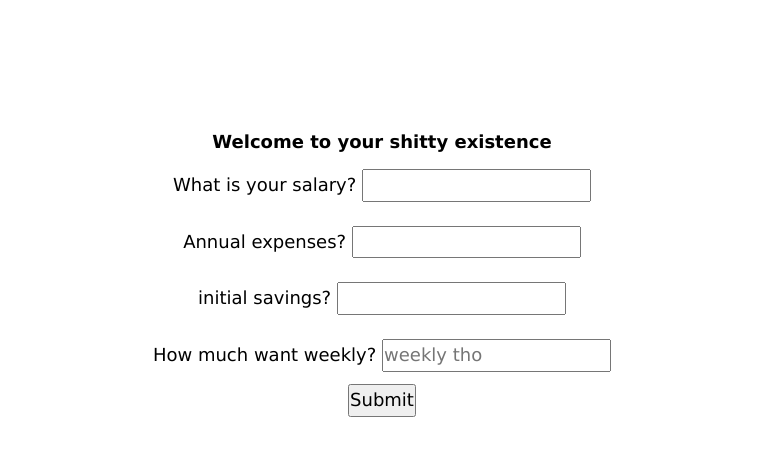
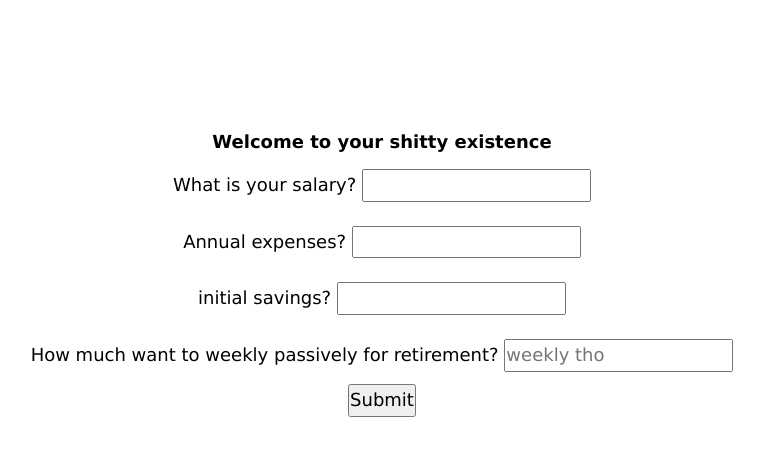
Before and after one commit to damonphilipross/js-life, an Eleventy site: page index.html in a window 1280 px wide. Shown: the whole page, without its empty margins (258-1022 px from the left). Built offline with nearby package versions, Linux system fonts and the light colour scheme; Eleventy itself is replaced by a stand-in of ours; files that its build step writes are made by us from their sources.

Commit message:
changed some wording

```diff
--- a/index.html
+++ b/index.html
@@ -24,7 +24,7 @@
         <input name="savings" type="text">
       </div>
       <div class="inputs">
-        <label for="goal">How much want weekly?</label>
+        <label for="goal">How much want to weekly passively for retirement?</label>
         <input name="goal" type="text" placeholder="weekly tho">
       </div>
       <button>Submit</button>
```
Also changed, not shown: 1 other file.
